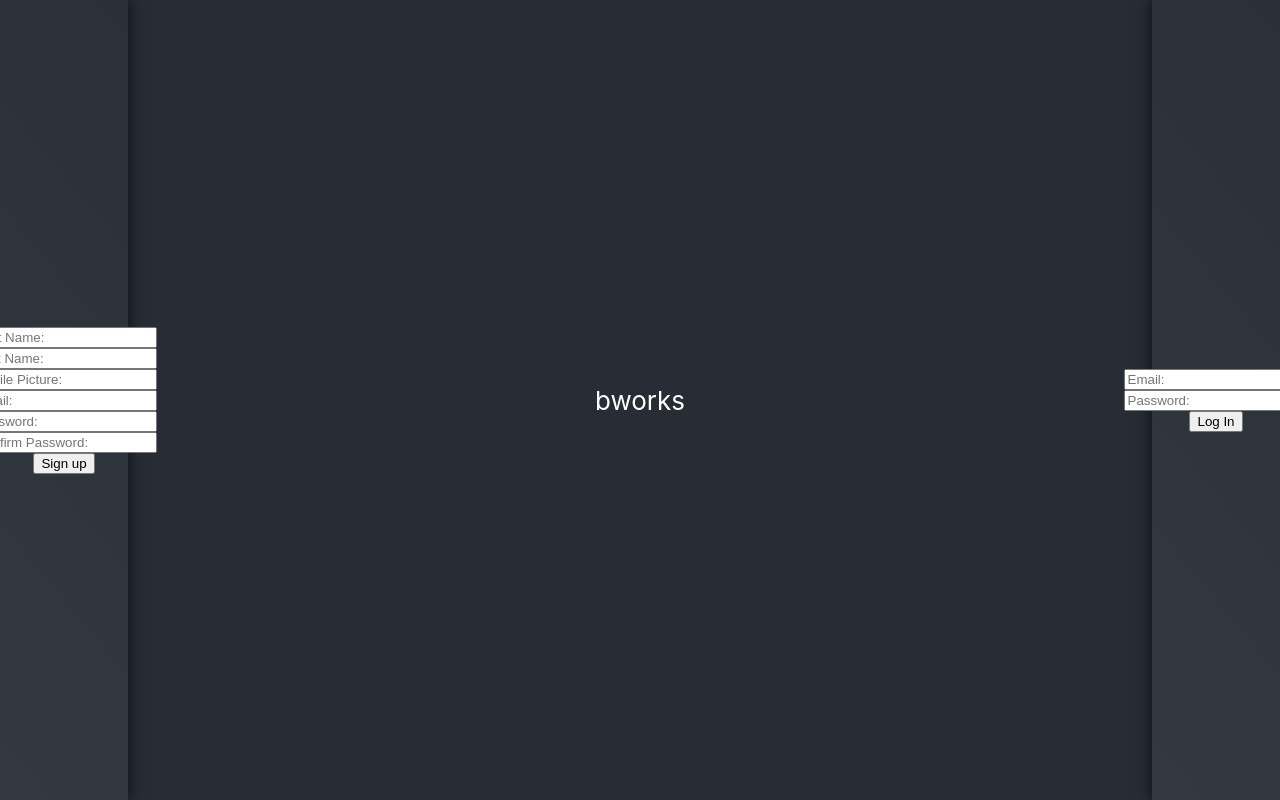
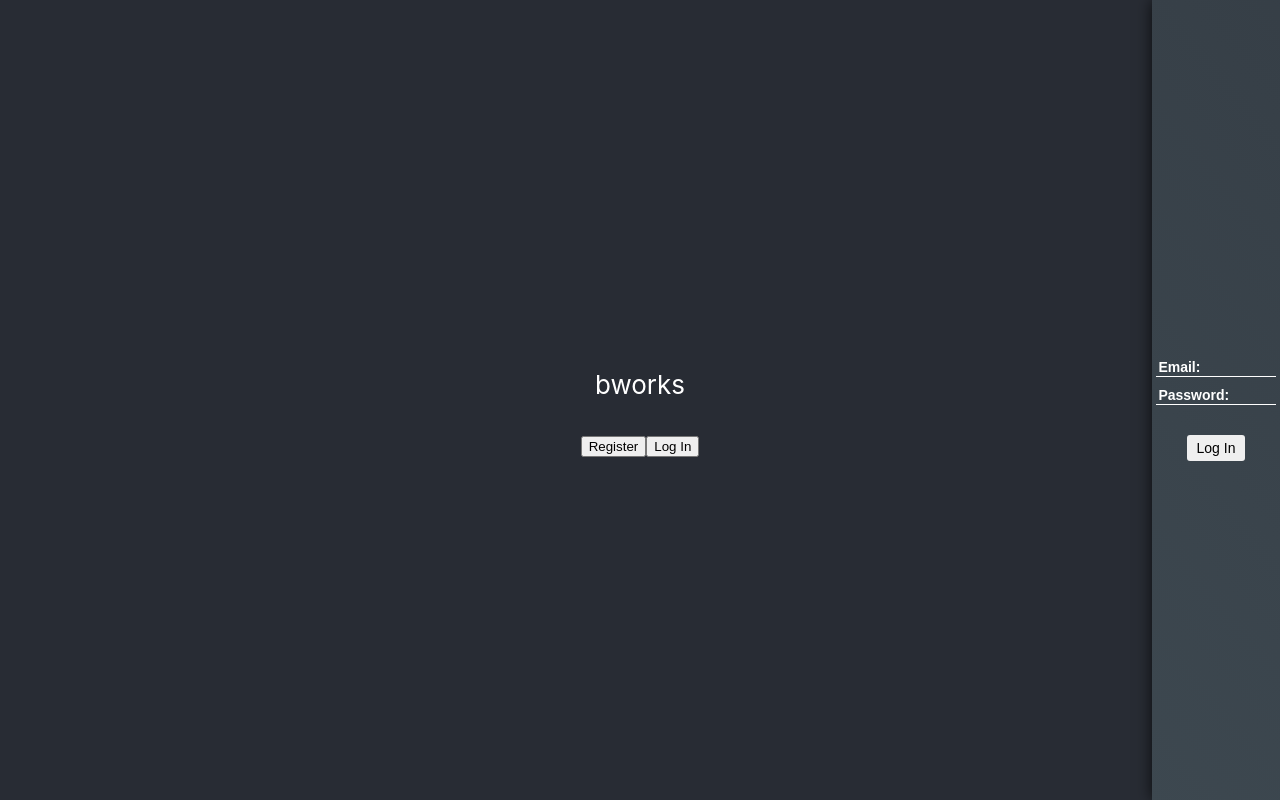
Before and after one commit to DennisOnder/bworks, a React (Create React App) app in the folder client/: page / in a window 1280 px wide. Both pictures are taken after a click on the button "Log In". Built offline with nearby package versions, Linux system fonts and the light colour scheme.

Commit message:
Opening and closing drawers

```diff
--- a/client/src/Base.scss
+++ b/client/src/Base.scss
@@ -21,7 +21,7 @@ body {
   .auth__drawer {
     height: 100vh;
     width: 10%;
-    display: flex;
+    display: none;
     flex-direction: column;
     justify-content: center;
     align-items: center;
@@ -35,10 +35,47 @@ body {
     -moz-box-shadow: 0px 0px 15px 0px rgba(0, 0, 0, 0.75);
     box-shadow: 0px 0px 15px 0px rgba(0, 0, 0, 0.75);
     .auth__drawer__wrapper {
+      margin-top: 20px;
+      width: 90%;
       display: flex;
       flex-direction: column;
       justify-content: center;
       align-items: center;
+      .auth__drawer__wrapper__input {
+        width: 100%;
+        margin-bottom: 10px;
+        border: none;
+        outline: 0;
+        border-bottom: 1px solid #fff;
+        background-color: transparent;
+        font-weight: bold;
+        color: #fff;
+        &::placeholder {
+          color: #fff;
+          font-size: 14px;
+          font-weight: bold;
+          transition: all ease-in-out 0.2s;
+        }
+        &:focus {
+          &::placeholder {
+            color: transparent;
+          }
+        }
+      }
+      .auth__drawer__wrapper__button {
+        width: 50%;
+        outline: 0;
+        border: 0;
+        border-radius: 3px;
+        font-size: 14px;
+        padding: 5px 3px;
+        margin-top: 20px;
+        cursor: pointer;
+        transition: 0.2s all ease-in-out;
+        &:hover {
+          width: 100%;
+        }
+      }
     }
   }
 }
--- a/client/src/components/Landing.js
+++ b/client/src/components/Landing.js
@@ -1,16 +1,28 @@
 import React from "react";
 import AuthDrawer from "./imports/AuthDrawer";
 
-function Landing() {
+const openDrawer = e =>
+  (document.getElementById(`auth__drawer__${e.target.name}`).style.display =
+    "flex");
+
+const Landing = () => {
   return (
     <div className="landing">
       <header className="landing-header">
         <p>bworks</p>
+        <div>
+          <button name="register" onClick={openDrawer}>
+            Register
+          </button>
+          <button name="login" onClick={openDrawer}>
+            Log In
+          </button>
+        </div>
         <AuthDrawer type="login" />
         <AuthDrawer type="register" />
       </header>
     </div>
   );
-}
+};
 
 export default Landing;
--- a/client/src/components/imports/AuthDrawer.js
+++ b/client/src/components/imports/AuthDrawer.js
@@ -28,7 +28,9 @@ export default class AuthDrawer extends React.Component {
     return (
       <div
         className="auth__drawer"
-        id="auth__drawer"
+        id={`auth__drawer__${
+          this.props.type === "login" ? "login" : "register"
+        }`}
         style={
           this.props.type === "login"
             ? { position: "fixed", right: "0" }
```
